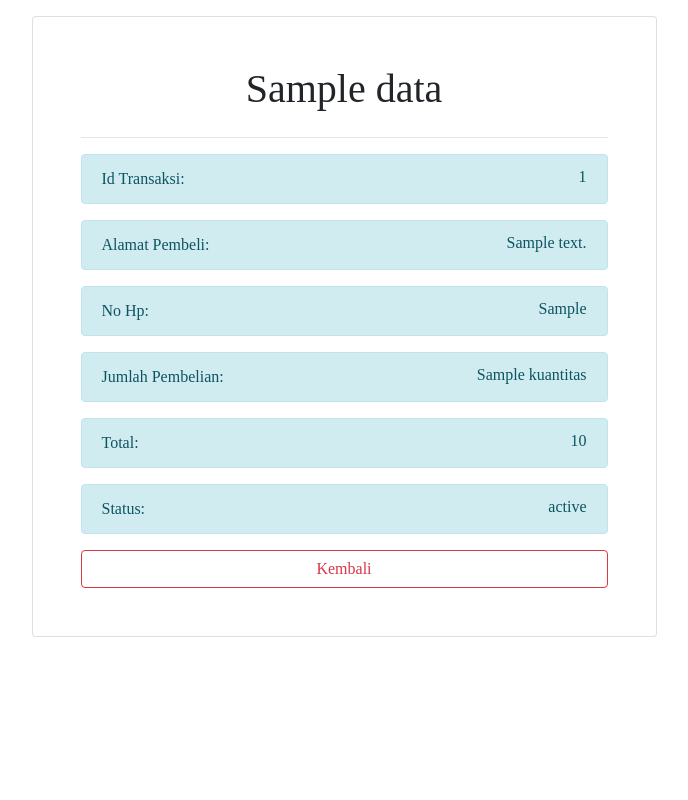
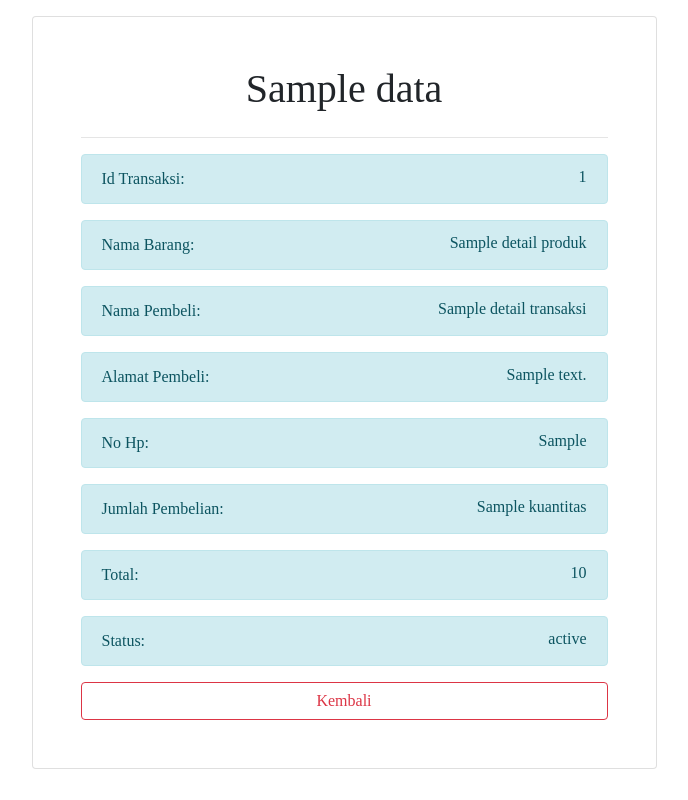
Before and after one commit to aksalsf/online-gadget-shop, a PHP site: the page made by app/views/transaksi/detail.php in a window 1280 px wide. Shown: the whole page, without its empty margins (296-984 px from the left). Run offline with PHP 8.4, Linux system fonts and the light colour scheme; the template is opened without the code that fills it: most values are stand-ins (such as "Sample title", 1, 10 or a date in 2020); some libraries are stand-ins or nearby versions.

Commit message:
Add files via upload

```diff
--- a/app/views/transaksi/detail.php
+++ b/app/views/transaksi/detail.php
@@ -5,6 +5,14 @@
 		</h1><hr>
 		<div class="alert alert-info d-flex justify-content-between">
 			Id Transaksi: <h6 class="mb-0"><?= $data['detailTransaksi']['id_transaksi']?></h6>
+		</div>
+
+		<div class="alert alert-info d-flex justify-content-between">
+			Nama Barang: <h6 class="mb-0"><?= $data['detailProduk']['nama']?></h6>
+		</div>
+
+		<div class="alert alert-info d-flex justify-content-between">
+			Nama Pembeli: <h6 class="mb-0"><?= $data['detailTransaksi']['nama_pembeli']?></h6>
 		</div>
 
 		<div class="alert alert-info d-flex justify-content-between">
```
